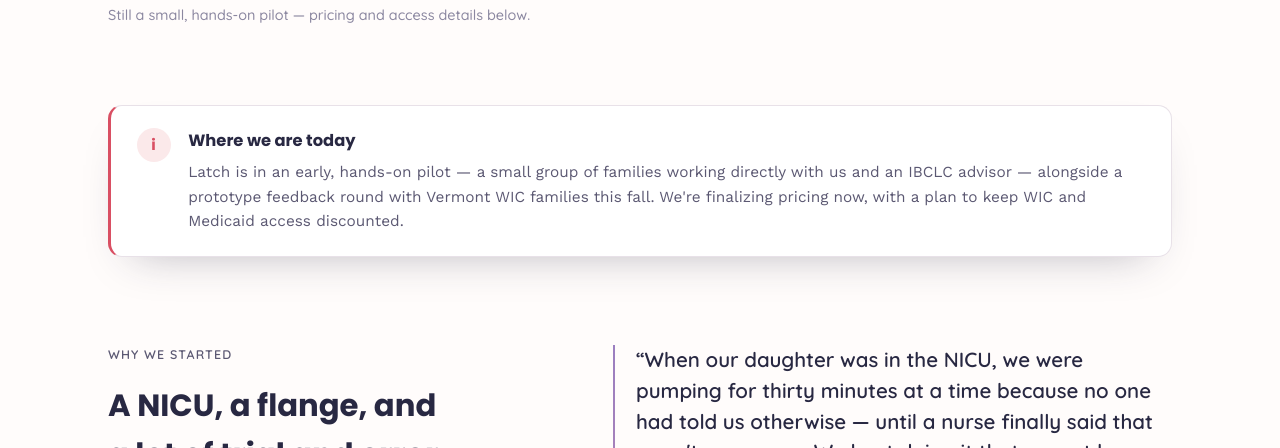
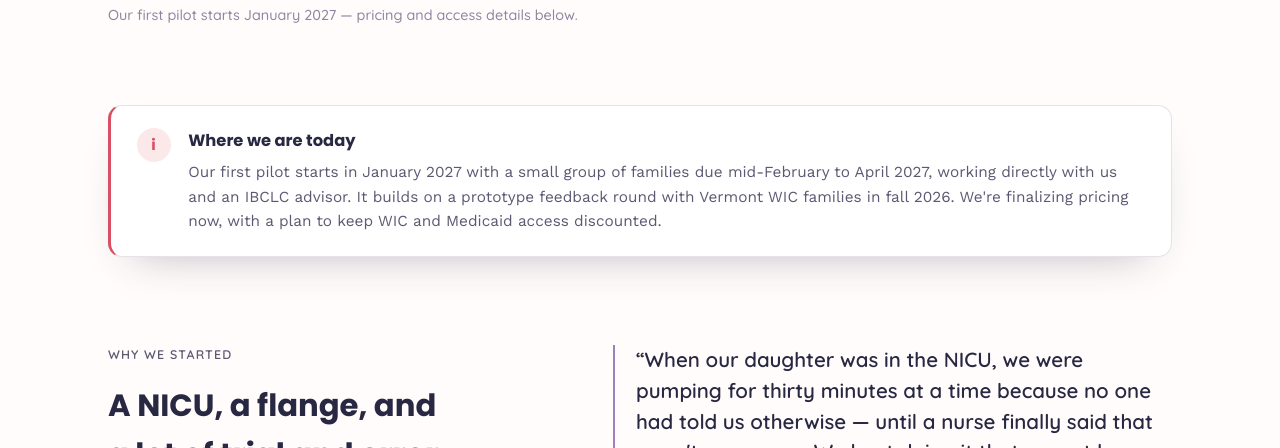
Before and after one commit to Latch-Health/latch-website, a plain HTML site: page index.html in a window 1280 px wide. Shown: the part 652-1100 px from the top of the page. Drawn offline with nearby package versions, Linux system fonts and the light colour scheme.

Commit message:
State pilot timing and date the WIC prototype round
- "Where we are today" now says the first pilot starts January 2027
  for families due mid-February to April 2027, building on the
  fall 2026 Vermont WIC prototype round (replaces "this fall")
- Hero note now says the first pilot starts January 2027

Co-Authored-By: Claude Opus 5.5 <noreply@anthropic.com>
Claude-Session: https://claude.ai/code/session_013F3rAr1wsci9FdH2dGrphK

```diff
--- a/index.html
+++ b/index.html
@@ -340,7 +340,7 @@
           <a class="btn btn-primary" href="https://form.jotform.com/262961760457062" target="_blank" rel="noopener">Join the pilot</a>
           <a class="btn btn-ghost" href="#pricing">See pricing &amp; ways to give</a>
         </div>
-        <p class="reassure">Still a small, hands-on pilot &mdash; pricing and access details below.</p>
+        <p class="reassure">Our first pilot starts January 2027 &mdash; pricing and access details below.</p>
       </div>
       <div class="hero-art">
         <div class="glow"></div>
@@ -355,7 +355,7 @@
       <div class="mark">i</div>
       <div>
         <h3>Where we are today</h3>
-        <p>Latch is in an early, hands-on pilot &mdash; a small group of families working directly with us and an IBCLC advisor &mdash; alongside a prototype feedback round with Vermont WIC families this fall. We're finalizing pricing now, with a plan to keep WIC and Medicaid access discounted.</p>
+        <p>Our first pilot starts in January 2027 with a small group of families due mid&#8209;February to April 2027, working directly with us and an IBCLC advisor. It builds on a prototype feedback round with Vermont WIC families in fall 2026. We're finalizing pricing now, with a plan to keep WIC and Medicaid access discounted.</p>
       </div>
     </div>
   </div>
```
